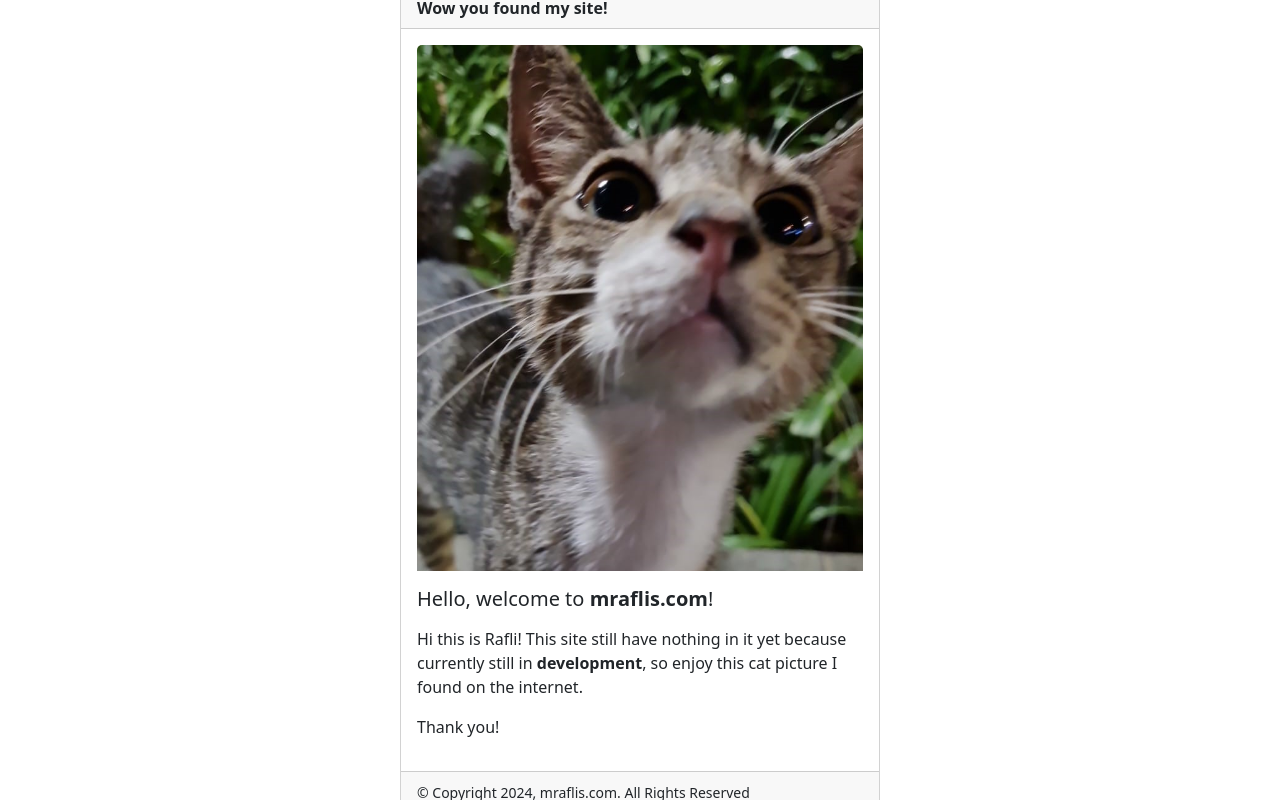
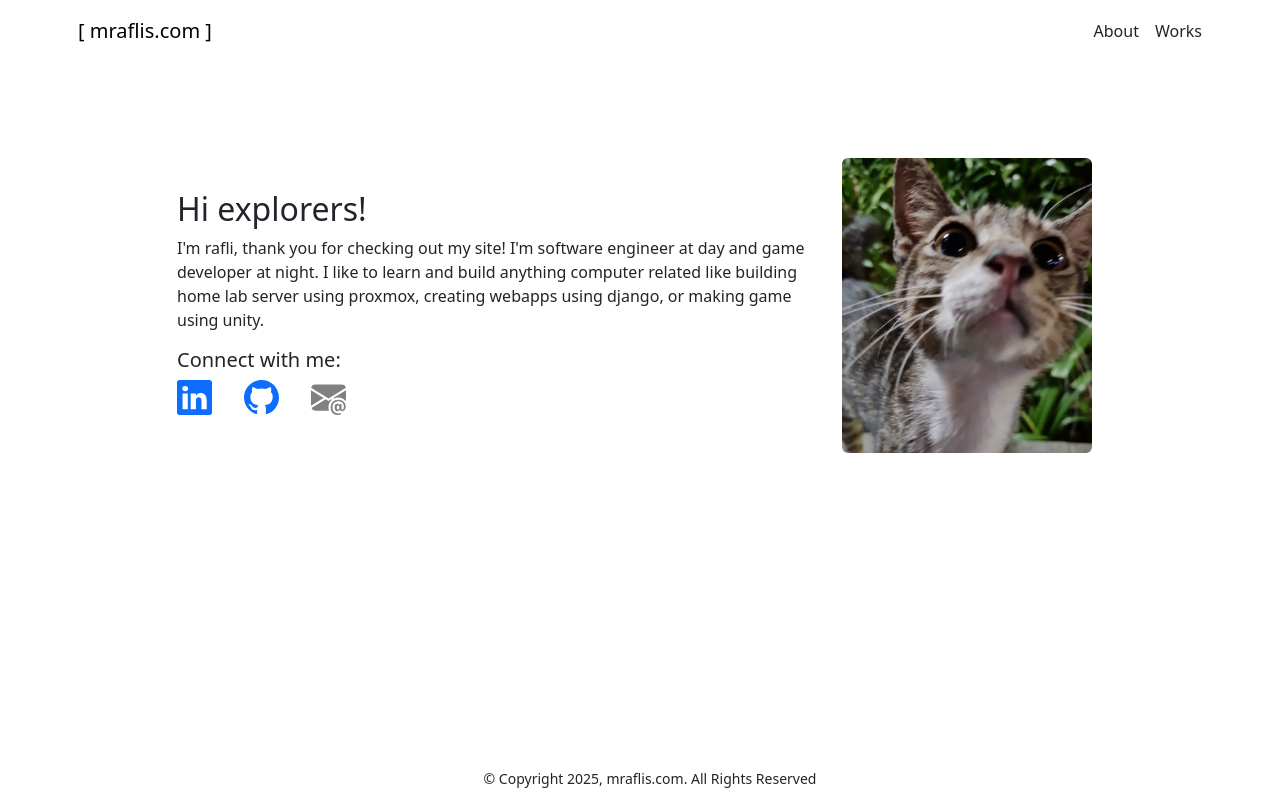
Before and after one commit to Pr1mary/pr1mary-personal-site, a plain HTML site: page index.html in a window 1280 px wide. Drawn offline with nearby package versions, Linux system fonts and the light colour scheme.

Commit message:
DONE working on basic intro web

```diff
--- a/custom.css
+++ b/custom.css
@@ -15,3 +15,29 @@
 .object-card-content {
     text-align: justify;
 }
+
+.custom-section {
+    padding-top: 5rem;
+}
+
+.custom-intro-area {
+    margin-top: 2rem;
+}
+
+.custom-connect-link {
+    margin-right: 2rem;
+}
+
+.custom-footer {
+    position: fixed;
+    bottom: 0;
+    left: 0;
+    width: 100%;
+    text-align: center;
+    margin: 10px;
+}
+
+.custom-disabled {
+    color: grey;
+    pointer-events: none;
+}
--- a/index.html
+++ b/index.html
@@ -3,36 +3,75 @@
 <head>
     <meta charset="UTF-8">
     <meta name="viewport" content="width=device-width, initial-scale=1.0">
-    <title>On Construction</title>
+    <title>Welcome explorers!</title>
     <link href="https://cdn.jsdelivr.net/npm/bootstrap@5.3.3/dist/css/bootstrap.min.css" rel="stylesheet" integrity="sha384-QWTKZyjpPEjISv5WaRU9OFeRpok6YctnYmDr5pNlyT2bRjXh0JMhjY6hW+ALEwIH" crossorigin="anonymous">
     <link rel="stylesheet" href="custom.css">
 </head>
 <body>
-    <div class="object-container">
-        <div class="card object-card">
-            <div class="card-header">
-                <strong>Wow you found my site!</strong>
+    <nav class="container navbar d-flex mb-3">
+        <a class="navbar-brand me-auto p-2" href="#">[ mraflis.com ]</a>
+        <a class="nav-link p-2" href="#about">About</a>
+        <a class="nav-link p-2" href="#works">Works</a>
+    </nav>
+    <div id="about" class="container custom-section">
+        <div class="row justify-content-center">
+            <div class="col-12 d-lg-none d-flex justify-content-center  ">
+                <img
+                src="interesting cat 2.jpg"
+                alt="interesting cat photos"
+                class="rounded"
+                width="250px">
             </div>
-            <div class="card-body">
-                <img src="interesting cat 2.jpg"
-                alt="cat picture i found on my group chat" class="card-img-top">
+            <div class="col-lg-7 custom-intro-area">
+                <h2>
+                    Hi explorers!
+                </h2>
                 <p>
-                    <h5 class="card-title object-title">
-                        Hello, welcome to <strong>mraflis.com</strong>!
-                    </h5>
+                    I'm rafli, thank you for checking out my site!
+                    I'm software engineer at day and game developer at night.
+                    I like to learn and build anything computer related like building home lab server using proxmox, creating webapps using django, or making game using unity.
                 </p>
-                <p class="card-text">
-                    Hi this is Rafli! This site still have nothing in it yet because currently still in <strong>development</strong>, so enjoy this cat picture I found on the internet.
-                </p>
-                <p>
-                    Thank you!
-                </p>
+                <h5>
+                    Connect with me:
+                </h5>
+                <div class="d-flex">
+                    <a href="https://www.linkedin.com/in/mraflis/" class="custom-connect-link">
+                        <svg xmlns="http://www.w3.org/2000/svg" width="35" height="35" fill="currentColor" class="bi bi-linkedin" viewBox="0 0 16 16">
+                            <path d="M0 1.146C0 .513.526 0 1.175 0h13.65C15.474 0 16 .513 16 1.146v13.708c0 .633-.526 1.146-1.175 1.146H1.175C.526 16 0 15.487 0 14.854zm4.943 12.248V6.169H2.542v7.225zm-1.2-8.212c.837 0 1.358-.554 1.358-1.248-.015-.709-.52-1.248-1.342-1.248S2.4 3.226 2.4 3.934c0 .694.521 1.248 1.327 1.248zm4.908 8.212V9.359c0-.216.016-.432.08-.586.173-.431.568-.878 1.232-.878.869 0 1.216.662 1.216 1.634v3.865h2.401V9.25c0-2.22-1.184-3.252-2.764-3.252-1.274 0-1.845.7-2.165 1.193v.025h-.016l.016-.025V6.169h-2.4c.03.678 0 7.225 0 7.225z"/>
+                        </svg>
+                    </a>
+                    <a href="https://github.com/Pr1mary" class="custom-connect-link">
+                        <svg xmlns="http://www.w3.org/2000/svg" width="35" height="35" fill="currentColor" class="bi bi-github" viewBox="0 0 16 16">
+                            <path d="M8 0C3.58 0 0 3.58 0 8c0 3.54 2.29 6.53 5.47 7.59.4.07.55-.17.55-.38 0-.19-.01-.82-.01-1.49-2.01.37-2.53-.49-2.69-.94-.09-.23-.48-.94-.82-1.13-.28-.15-.68-.52-.01-.53.63-.01 1.08.58 1.23.82.72 1.21 1.87.87 2.33.66.07-.52.28-.87.51-1.07-1.78-.2-3.64-.89-3.64-3.95 0-.87.31-1.59.82-2.15-.08-.2-.36-1.02.08-2.12 0 0 .67-.21 2.2.82.64-.18 1.32-.27 2-.27s1.36.09 2 .27c1.53-1.04 2.2-.82 2.2-.82.44 1.1.16 1.92.08 2.12.51.56.82 1.27.82 2.15 0 3.07-1.87 3.75-3.65 3.95.29.25.54.73.54 1.48 0 1.07-.01 1.93-.01 2.2 0 .21.15.46.55.38A8.01 8.01 0 0 0 16 8c0-4.42-3.58-8-8-8"/>
+                        </svg>
+                    </a>
+                    <a class="custom-disabled" href="mailto:email@example.com?subject=Got your info from your website!&body=Hi! I'd like to connect with you, I'm interested with your works.">
+                        <svg xmlns="http://www.w3.org/2000/svg" width="35" height="35" fill="currentColor" class="bi bi-envelope-at-fill" viewBox="0 0 16 16">
+                            <path d="M2 2A2 2 0 0 0 .05 3.555L8 8.414l7.95-4.859A2 2 0 0 0 14 2zm-2 9.8V4.698l5.803 3.546zm6.761-2.97-6.57 4.026A2 2 0 0 0 2 14h6.256A4.5 4.5 0 0 1 8 12.5a4.49 4.49 0 0 1 1.606-3.446l-.367-.225L8 9.586zM16 9.671V4.697l-5.803 3.546.338.208A4.5 4.5 0 0 1 12.5 8c1.414 0 2.675.652 3.5 1.671"/>
+                            <path d="M15.834 12.244c0 1.168-.577 2.025-1.587 2.025-.503 0-1.002-.228-1.12-.648h-.043c-.118.416-.543.643-1.015.643-.77 0-1.259-.542-1.259-1.434v-.529c0-.844.481-1.4 1.26-1.4.585 0 .87.333.953.63h.03v-.568h.905v2.19c0 .272.18.42.411.42.315 0 .639-.415.639-1.39v-.118c0-1.277-.95-2.326-2.484-2.326h-.04c-1.582 0-2.64 1.067-2.64 2.724v.157c0 1.867 1.237 2.654 2.57 2.654h.045c.507 0 .935-.07 1.18-.18v.731c-.219.1-.643.175-1.237.175h-.044C10.438 16 9 14.82 9 12.646v-.214C9 10.36 10.421 9 12.485 9h.035c2.12 0 3.314 1.43 3.314 3.034zm-4.04.21v.227c0 .586.227.8.581.8.31 0 .564-.17.564-.743v-.367c0-.516-.275-.708-.572-.708-.346 0-.573.245-.573.791"/>
+                        </svg>
+                    </a>
+                </div>
             </div>
-            <div class="card-footer">
-                <small>&copy; Copyright 2024, mraflis.com. All Rights Reserved</small>
+            <div class="col-lg-3 d-lg-block d-none">
+                <img
+                src="interesting cat 2.jpg"
+                alt="interesting cat photos"
+                class="rounded"
+                width="250px">
             </div>
         </div>
+
     </div>
+
+    <!-- <div id="works" class="container custom-section">
+        <h5>Checkout my works:</h5>
+    </div> -->
+
+    <div class="custom-footer">
+        <small>&copy; Copyright 2025, mraflis.com. All Rights Reserved</small>
+    </div>
+
     <script src="https://cdn.jsdelivr.net/npm/bootstrap@5.3.3/dist/js/bootstrap.bundle.min.js" integrity="sha384-YvpcrYf0tY3lHB60NNkmXc5s9fDVZLESaAA55NDzOxhy9GkcIdslK1eN7N6jIeHz" crossorigin="anonymous"></script>
 </body>
 </html>
```
Also changed, not shown: index-backup.html (added, +38 -0 lines).
